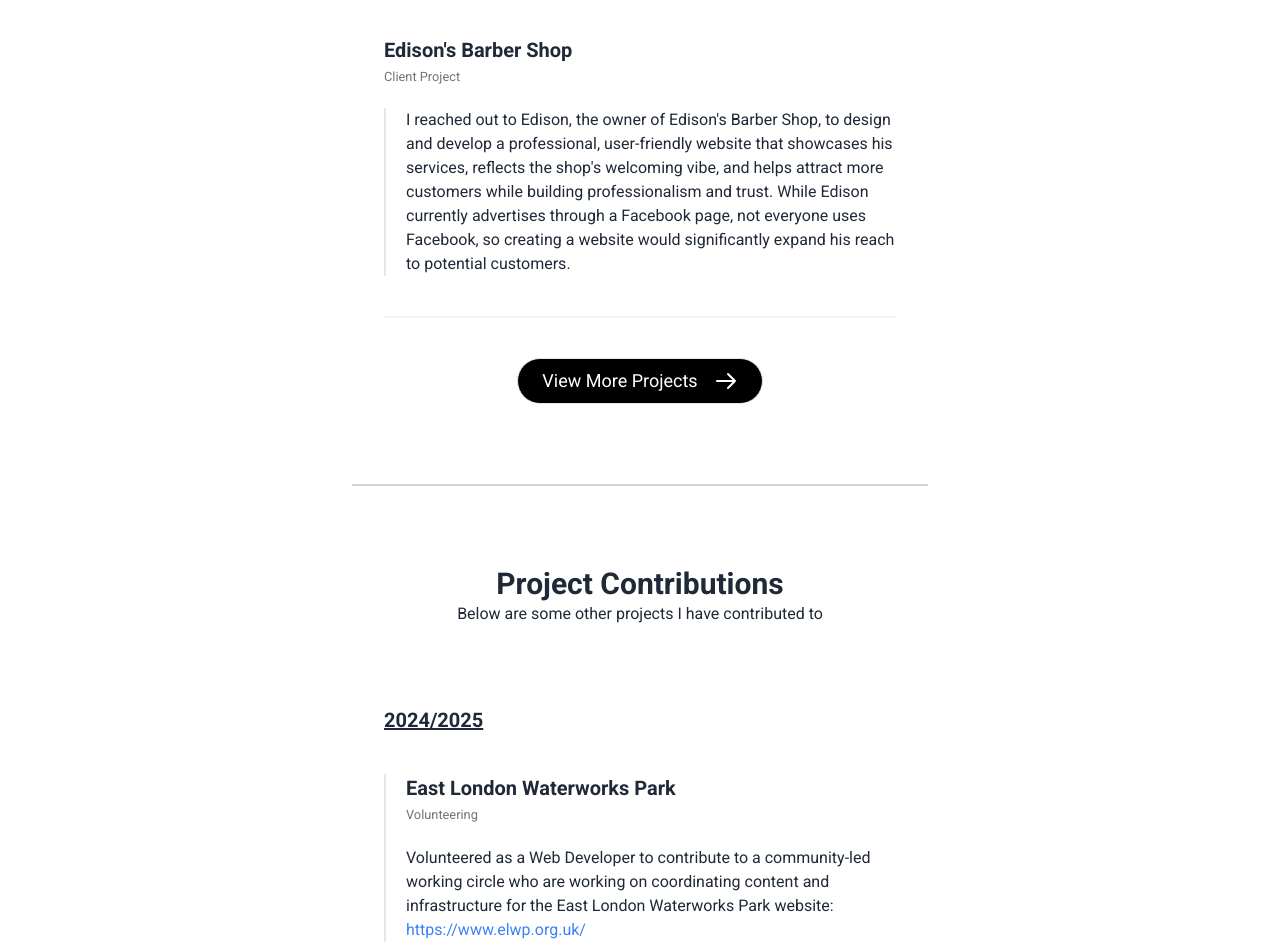
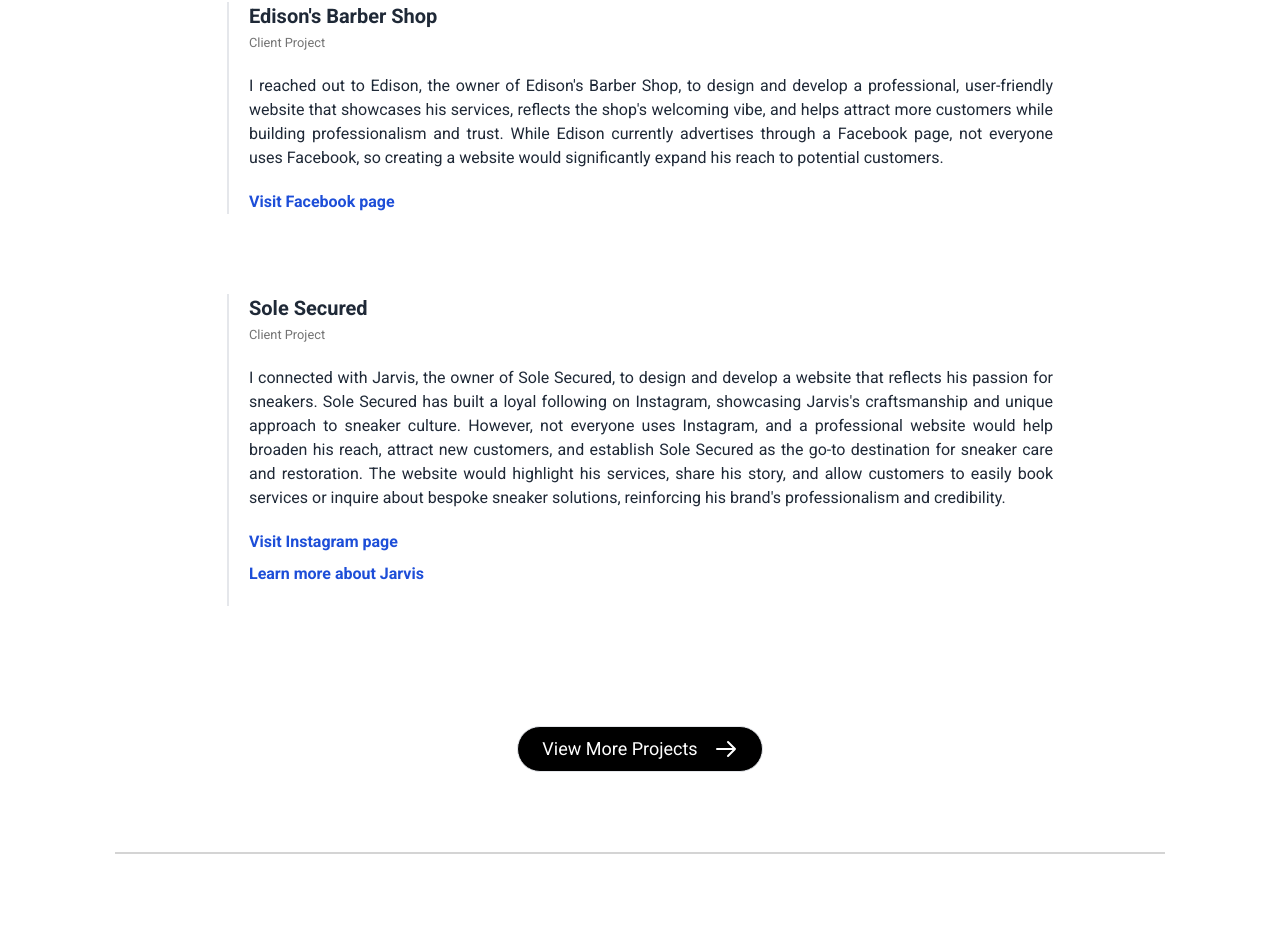
Before and after one commit to jemcap/joshcapito.dev, a React (Vite) app: page / in a window 1280 px wide. Shown: the part 5824-6776 px from the top of the page. Built offline with nearby package versions, Linux system fonts and the light colour scheme.

Commit message:
feature: Added one project to Projects in Progress section + amendments to the width and content

```diff
--- a/src/components/Contributions.jsx
+++ b/src/components/Contributions.jsx
@@ -3,7 +3,7 @@
 const Contributions = () => {
   return (
     <>
-      <div className="flex flex-col gap-10 align-elements pb-20 max-w-xl">
+      <div className="flex flex-col gap-10 align-elements pb-20 border-b-2 border-neutral-300  py-20 my-20">
         <div className="text-center">
           <h1 className="text-3xl font-bold">Project Contributions</h1>
           <p>Below are some other projects I have contributed to</p>
@@ -13,10 +13,7 @@
           {projectsContributions.map((project) => {
             const { id, title, type, year, description } = project;
             return (
-              <div
-                key={id}
-                className="border-b-2 border-b-slate-100 text-start py-10"
-              >
+              <div key={id} className="text-start md:mx-20 my-20">
                 <h3 className="text-xl font-semibold text-start underline mb-10">
                   {year}
                 </h3>
--- a/src/components/UpcomingProjects.jsx
+++ b/src/components/UpcomingProjects.jsx
@@ -3,10 +3,10 @@
 const UpcomingProjects = () => {
   return (
     <>
-      <div className="flex flex-col gap-10 align-elements pb-20 max-w-xl border-b-2 border-neutral-300 border-t-2 border-t-neutral-300 py-20 my-20">
+      <div className="flex flex-col gap-10 align-elements pb-20 border-b-2 border-neutral-300 border-t-2 border-t-neutral-300 py-20 my-20">
         <div className="text-center">
           <h1 className="text-3xl font-bold">Projects in Progress</h1>
-          <p>Here are some projects I'm currently building</p>
+          <p>Here are some exciting projects I'm currently building</p>
         </div>
         <div>
           {projectsInProgress.map((project) => {
@@ -14,11 +14,11 @@
             return (
               <div
                 key={id}
-                className="border-b-2 border-b-slate-100 text-start py-10"
+                className="text-start md:mx-20 my-20 border-l-2 pl-5"
               >
                 <h1 className="text-xl font-bold">{title}</h1>
                 <small className="text-neutral-500">{type}</small>
-                <p className="mt-5 border-l-2 pl-5">{description}</p>
+                <p className="mt-5 text-justify">{description}</p>
               </div>
             );
           })}
--- a/src/constants/lists.jsx
+++ b/src/constants/lists.jsx
@@ -444,20 +444,24 @@
     type: "Volunteering",
     year: "2024/2025",
     description: (
+      <>
+        <div className="flex flex-col gap-5">
           <p>
-        Volunteered as a Web Developer to contribute to a community-led working
-        circle who are working on coordinating content and infrastructure for
-        the East London Waterworks Park website:{" "}
+            Volunteered as a Web Developer to contribute to a community-led
+            working circle who are working on coordinating content and
+            infrastructure for the East London Waterworks Park website:
+          </p>
           <a
             href="https://www.elwp.org.uk/"
             target="_blank"
             noopener
             noreferrer
-          className="text-blue-500"
+            className="text-blue-700 font-bold"
           >
             https://www.elwp.org.uk/
           </a>
-      </p>
+        </div>
+      </>
     ),
   },
   {
@@ -508,8 +512,76 @@
     id: uuidv4(),
     title: "Edison's Barber Shop",
     type: "Client Project",
-    description:
-      "I reached out to Edison, the owner of Edison's Barber Shop, to design and develop a professional, user-friendly website that showcases his services, reflects the shop's welcoming vibe, and helps attract more customers while building professionalism and trust. While Edison currently advertises through a Facebook page, not everyone uses Facebook, so creating a website would significantly expand his reach to potential customers.",
+    description: (
+      <>
+        <div className="flex flex-col gap-5">
+          <p>
+            I reached out to Edison, the owner of Edison's Barber Shop, to
+            design and develop a professional, user-friendly website that
+            showcases his services, reflects the shop's welcoming vibe, and
+            helps attract more customers while building professionalism and
+            trust. While Edison currently advertises through a Facebook page,
+            not everyone uses Facebook, so creating a website would
+            significantly expand his reach to potential customers.
+          </p>
+          <a
+            href="https://www.facebook.com/profile.php?id=100063643806492"
+            target="_blank"
+            noopener
+            noreferrer
+            className="text-blue-700 font-bold"
+          >
+            Visit Facebook page
+          </a>
+        </div>
+      </>
+    ),
+  },
+  {
+    id: uuidv4(),
+    title: "Sole Secured",
+    type: "Client Project",
+    description: (
+      <>
+        <div className="flex flex-col">
+          <p>
+            I connected with Jarvis, the owner of Sole Secured, to design and
+            develop a website that reflects his passion for sneakers. Sole
+            Secured has built a loyal following on Instagram, showcasing
+            Jarvis's craftsmanship and unique approach to sneaker culture.
+            However, not everyone uses Instagram, and a professional website
+            would help broaden his reach, attract new customers, and establish
+            Sole Secured as the go-to destination for sneaker care and
+            restoration. The website would highlight his services, share his
+            story, and allow customers to easily book services or inquire about
+            bespoke sneaker solutions, reinforcing his brand's professionalism
+            and credibility.
+          </p>
+          <div className="flex flex-col gap-5 my-8 lg:my-5 lg:gap-2">
+            <a
+              href="https://www.instagram.com/sole.secured/?hl=en-gb"
+              aria-label="Sole Secured link"
+              target="_blank"
+              noopener
+              noreferrer
+              className="text-blue-700 font-bold"
+            >
+              Visit Instagram page
+            </a>
+            <a
+              href="https://www.offspring.co.uk/theplatform/community/offspring-meets-jahbong?fbclid=PAZXh0bgNhZW0CMTEAAaZPOek-ZBoPJPmb7wa7ySBC0bSyv6rf7O96jP6bfOT17begQQo-VnRsuEA_aem_GnfhUonJc-opwCFqxxOCUA"
+              aria-label="link to know more about Jarvis"
+              target="_blank"
+              noopener
+              noreferrer
+              className="text-blue-700 font-bold"
+            >
+              Learn more about Jarvis
+            </a>
+          </div>
+        </div>
+      </>
+    ),
   },
 ];
 
```
Lines whose indentation alone changed are shown as unchanged.
